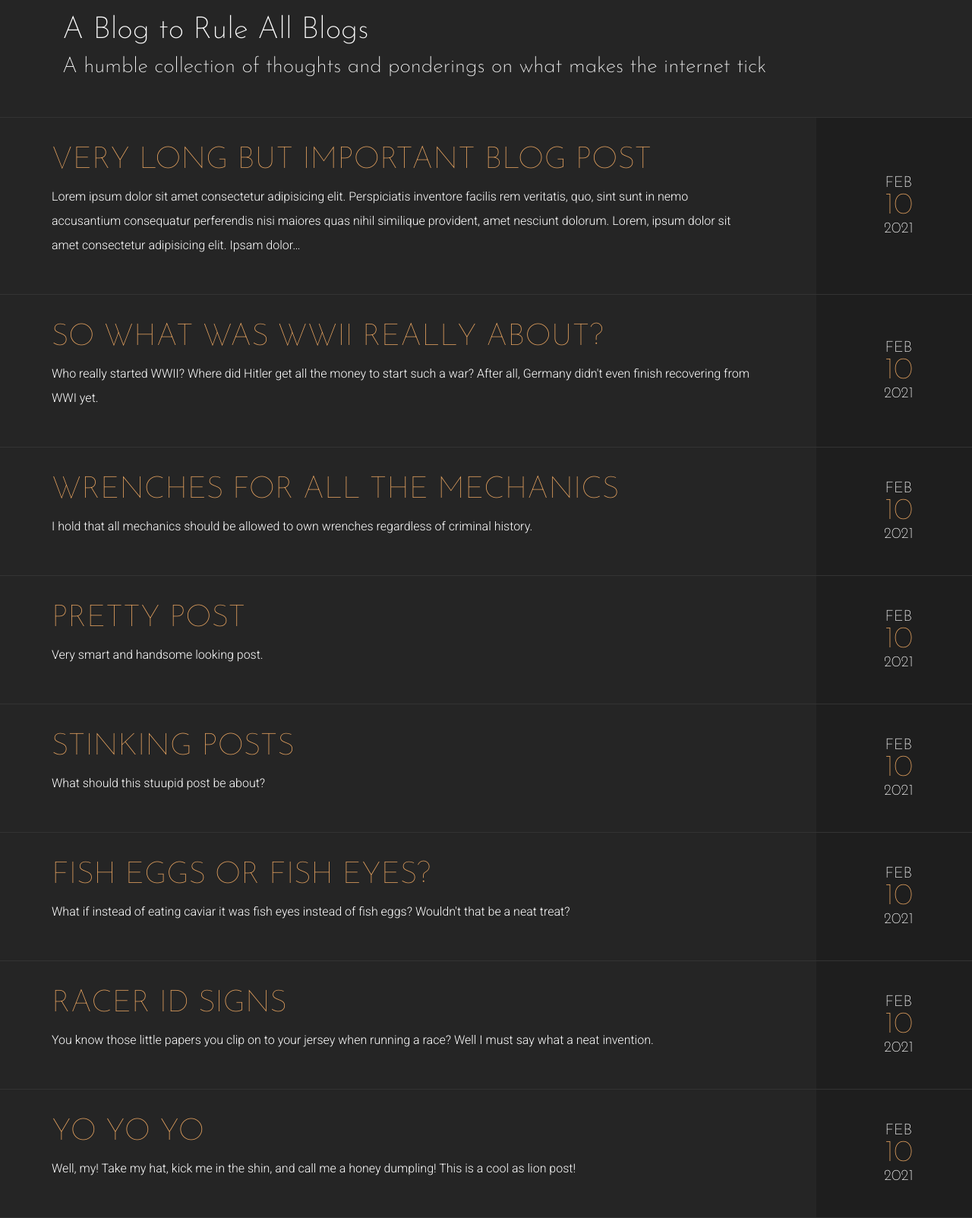
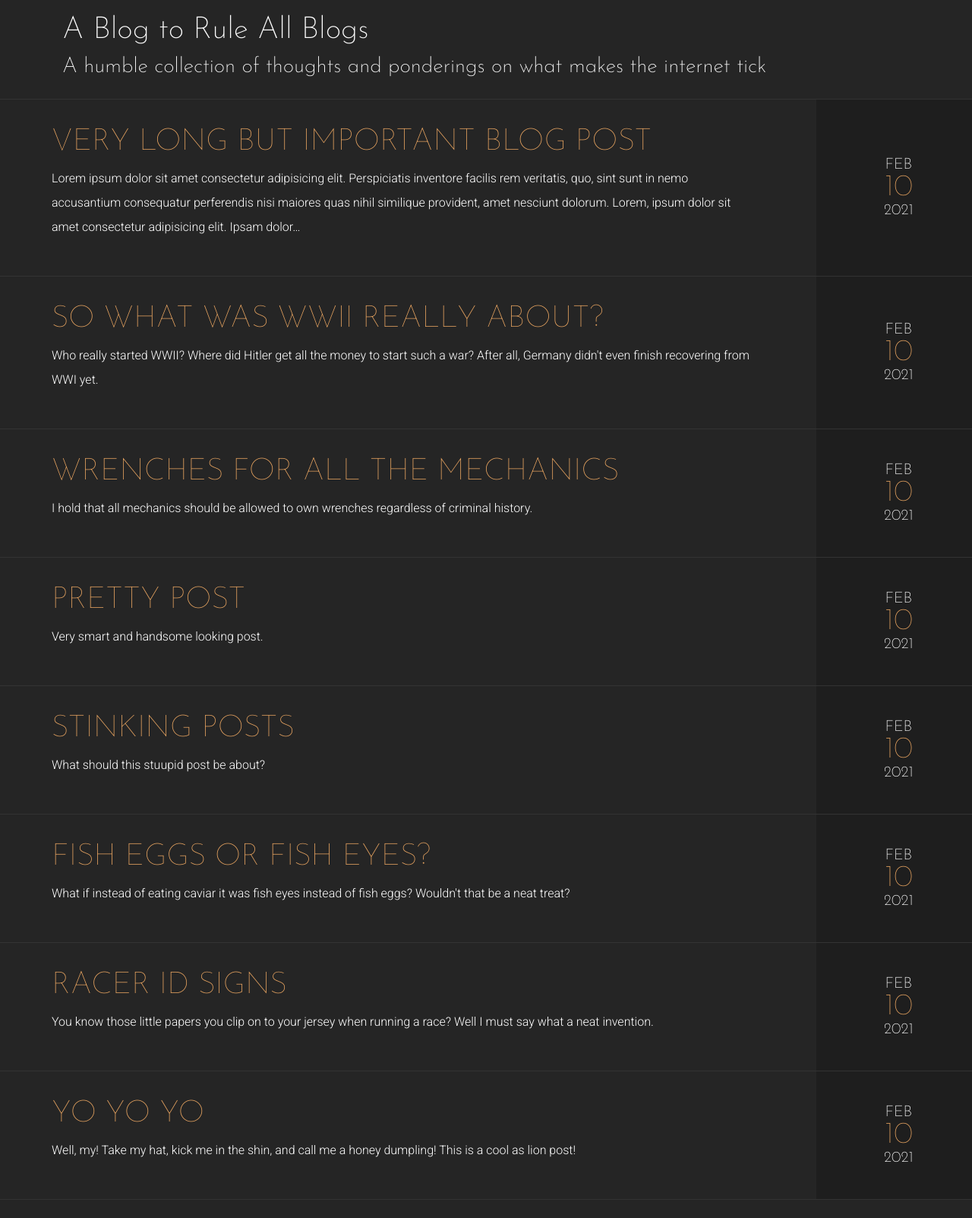
Before and after one commit to pkudlanov/personal-portfolio-django, a Django app: page /blog/ in a window 1280 px wide. Shown: the part 56-1659 px from the top of the page at 76% size. After the commit the page ends 1635 px from the top, so only its background shows below. Run offline with Django 3.2, Linux system fonts and the light colour scheme; data comes from the database, SQL or seed files in the repository.

Commit message:
Updated the look a bit on the all_posts page

```diff
--- a/blog/templates/blog/all_posts.html
+++ b/blog/templates/blog/all_posts.html
@@ -3,15 +3,15 @@
 
 {% block content %}
     <div class="container">
-        <h1 id="blogtitle" class="">A Blog to Rule All Blogs</h1>
-        <h3 class="mb-5">A humble collection of thoughts and ponderings on what makes the internet tick</h3>
+        <h1 id="blogtitle" class="mt-n5">A Blog to Rule All Blogs</h1>
+        <h3 class="mb-4">A humble collection of thoughts and ponderings on what makes the internet tick</h3>
     </div>
 
 
     <div class="post-container">
-        <div class="post-line row my-0 px-0 "></div>
+        <div class="post-line row"></div>
         {% for post in posts %}
-            <div class="post row my-0 py-0">
+            <div class="post row">
 
                 <div class="post-body-container col-10">
                     <a href="{% url 'blog:detail' post.id %}" class="link-secondary text-decoration-none">
```
